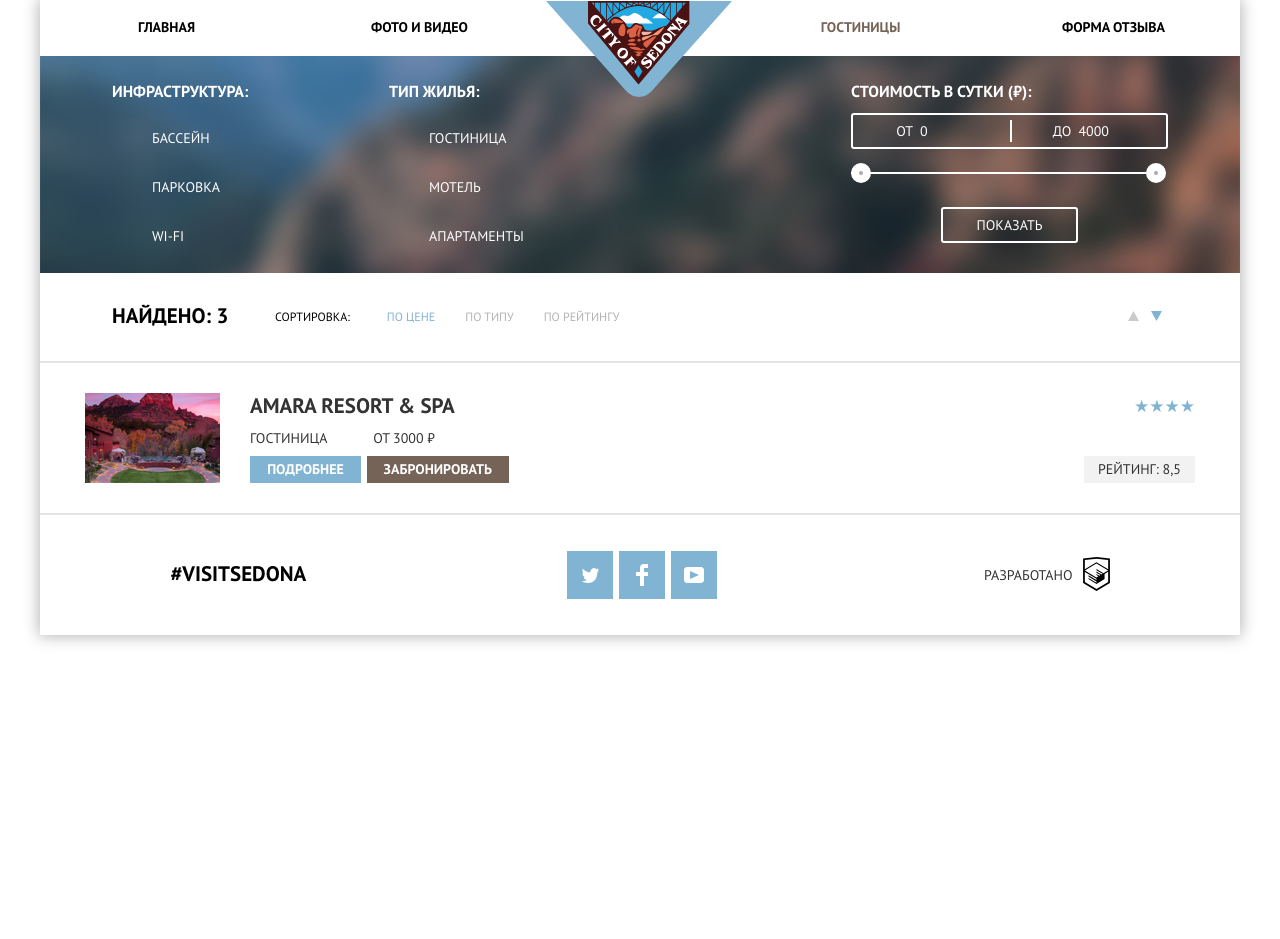
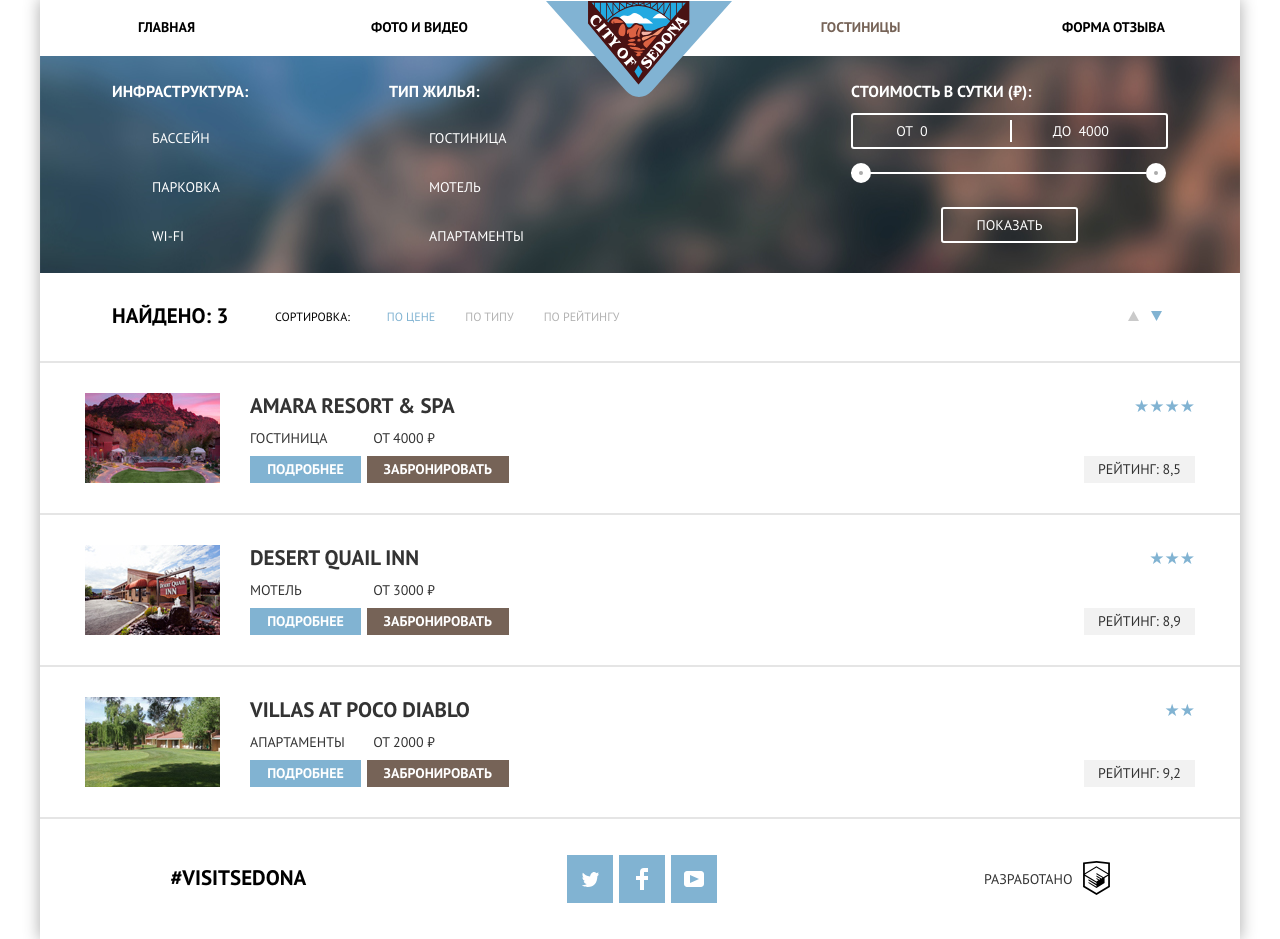
Before and after one commit to nikitenkovit/Sedona, a plain HTML site: page hotels.html in a window 1280 px wide. Shown: the top 939 px of the page. Before the commit the page ends 800 px from the top, so only its background shows below. Drawn offline with Linux system fonts and the light colour scheme.

Commit message:
add hotels.js

```diff
--- a/hotels.html
+++ b/hotels.html
@@ -120,34 +120,10 @@
 
     <section class="hotels">
       <h2 class="visually-hidden">Список отелей</h2>
-      <ul class="hotels__list">
-        <li class="hotels__item">
-          <div class="hotels__wrapper">
-            <img src="img/hotels/amara-resort.jpg" alt="фотография отеля" class="hotels__image" width="135" height="90">
-            <div class="hotels__container">
-              <h3 class="hotels__title">Amara resort &#38; spa</h3>
-              <div class="hotels__information">
-                <span class="hotels__type">Гостиница</span>
-                <span class="hotels__min-price">
-                  от 3000 &#8399;
-                </span>
-              </div>
-              <div class="hotels__buttons">
-                <a href="#" class="hotels__button-to-about button">Подробнее</a>
-                <a href="#" class="hotels__button-to-reserve button">Забронировать</a>
-              </div>
-            </div>
-            <div class="hotels__rating">
-              <p class="hotels__stars">&#9733;&#9733;&#9733;&#9733;</p>
-              <p class="hotels__rating-number">
-                Рейтинг: 8,5
-              </p>
-            </div>
-          </div>
-        </li>
+      <ul class="hotels__list" id="hotels__list">
       </ul>
 
-      <template class="hotels__template">
+      <template class="hotels__template" id="template-data">
         <li class="hotels__item">
           <div class="hotels__wrapper">
             <img src="#" alt="фотография отеля" class="hotels__image" width="135" height="90">
@@ -216,6 +192,7 @@
         HTML Academy</a>
     </div>
   </footer>
+  <script src="js/hotels.js"></script>
   <script src="js/script.js"></script>
   <script src="js/dobleSlider.js"></script>
 </body></html>
--- a/js/dobleSlider.js
+++ b/js/dobleSlider.js
@@ -1,5 +1,5 @@
 (function () {
-
+"use strict";
     init2slider('range', 'rangeBetween', 'btn1', 'btn2', 'inpt1', 'inpt2');
 
     window.onresize = () => {
--- /dev/null
+++ b/js/hotels.js
@@ -0,0 +1,58 @@
+(function () {
+"use strict";
+
+  /*Add hotels on page*/
+
+  let cardsData = [
+    {
+      title: 'Amara resort \u0026 spa',
+      type: 'гостиница',
+      price: 4000,
+      imgUrl: 'img/hotels/amara-resort.jpg',
+      stars: '\u2605\u2605\u2605\u2605',
+      reiting: '8,5'
+  },
+    {
+      title: 'Desert quail inn',
+      type: 'мотель',
+      price: 3000,
+      imgUrl: 'img/hotels/quail-inn.jpg',
+      stars: '\u2605\u2605\u2605',
+      reiting: '8,9'
+  },
+    {
+      title: 'Villas at poco diablo',
+      type: 'апартаменты',
+      price: 2000,
+      imgUrl: 'img/hotels/poco-diablo.jpg',
+      stars: '\u2605\u2605',
+      reiting: '9,2'
+  }
+];
+
+  let hotelsList = document.getElementById('hotels__list');
+  let templateContent = document.getElementById('template-data').content;
+  let newItemTemplate = templateContent.querySelector('.hotels__item');
+
+  let addHotelsOnPage = () => {
+    cardsData.forEach((element) => {
+      let clonedElement = newItemTemplate.cloneNode(true);
+      let newImg = clonedElement.querySelector('.hotels__image');
+      let newTitle = clonedElement.querySelector('.hotels__title');
+      let newType = clonedElement.querySelector('.hotels__type');
+      let newPrice = clonedElement.querySelector('.hotels__min-price');
+      let newStars = clonedElement.querySelector('.hotels__stars');
+      let newRating = clonedElement.querySelector('.hotels__rating-number');
+
+      newImg.src = element.imgUrl;
+      newTitle.textContent = element.title;
+      newType.textContent = element.type;
+      newPrice.textContent = "От " + element.price + " \u20bd";
+      newStars.textContent = element.stars;
+      newRating.textContent = "Рейтинг: " + element.reiting;
+
+      hotelsList.appendChild(clonedElement);
+    });
+  };
+  addHotelsOnPage();
+})()
```
Also changed, not shown: 1 other file.
